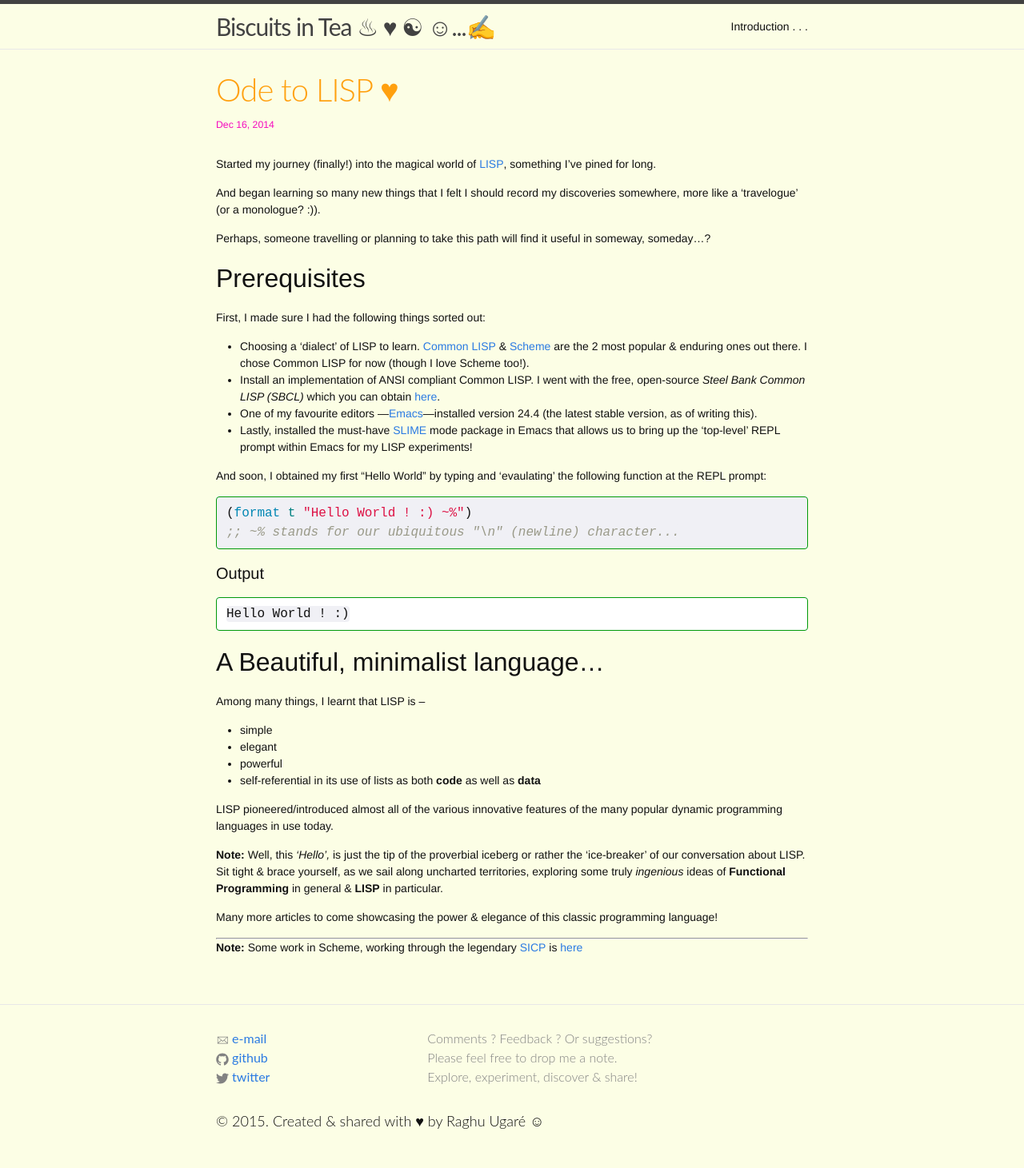
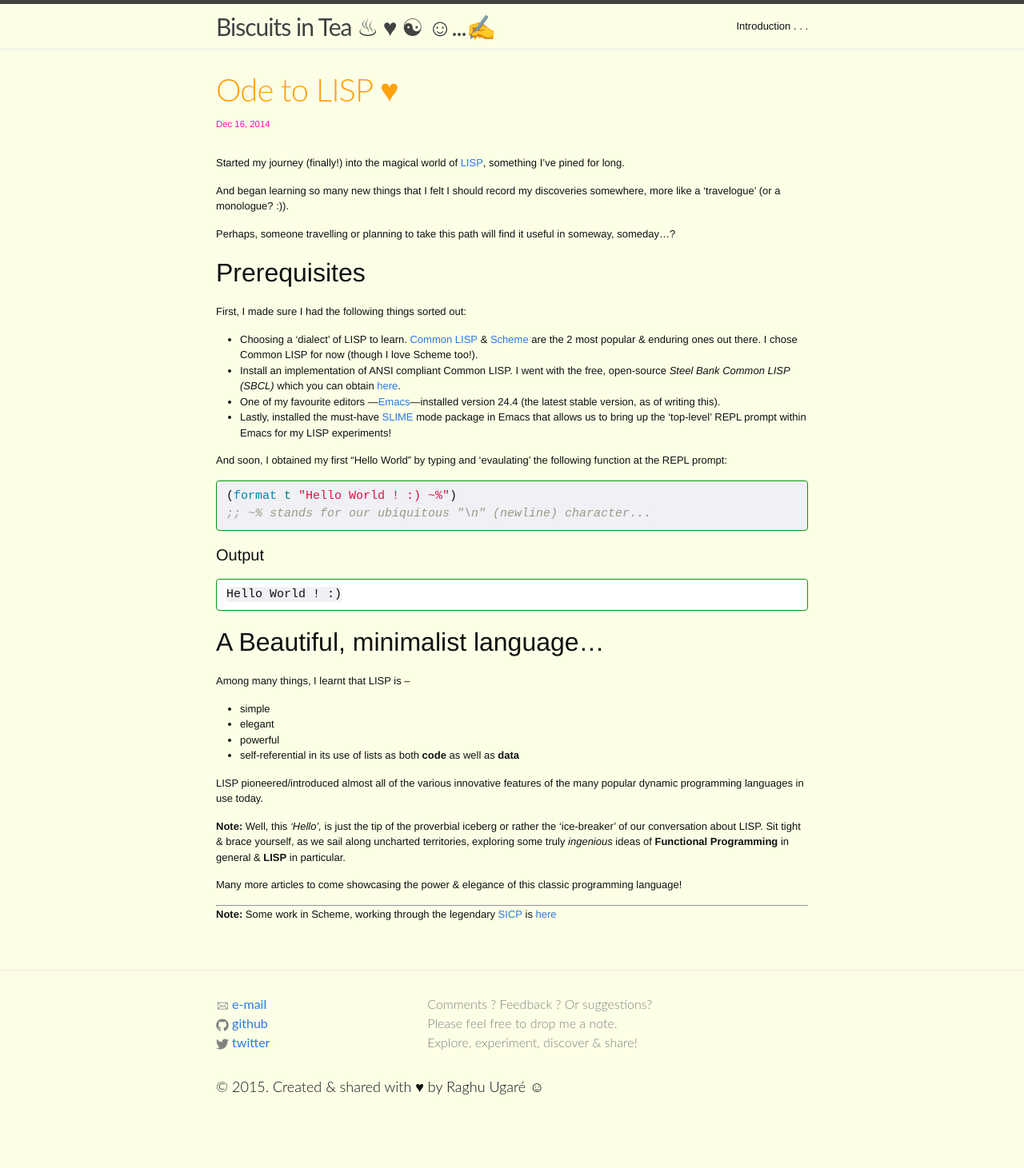
Before and after one commit to raghuugare/raghuugare.bkup, a Jekyll site: the page built from _posts/2014-12-16-ode_to_LISP.markdown, in a window 1280 px wide. Shown: the whole page at 80% size. Built offline with Jekyll 4.4.1, drawn with Linux system fonts in a browser that asks for light colours; after the commit the page ends 1418 px from its top, so only the background shows below that.

Commit message:
Toying with the base-font-size...

```diff
--- a/css/main.scss
+++ b/css/main.scss
@@ -18,7 +18,7 @@ $blockquote-font-weight: 300;
 $code-font-family: anonymous-pro,  monospace;
 $code-font-style: normal;
 $code-font-weight: 400;
-$code-font-size:  16px;
+$code-font-size:  15px;
 
 $title-font-family: marmelad, lato, sans-serif;
 $title-font-color: #ffa00f; // #ffaa00; // #fa8221;
@@ -36,7 +36,7 @@ $body-font-weight: 300;
 // Some nice fonts (albeit available locally! :-( ) : Optima, Seravek, Avenir, ...
 
 $base-font-family: merriweather, Helvetica Neue, Helvetica, Arial, sans-serif;
-$base-font-size:   14px;
+$base-font-size:   13px;
 $small-font-size:  $base-font-size * 0.875;
 $base-line-height: 1.5;
 
```
